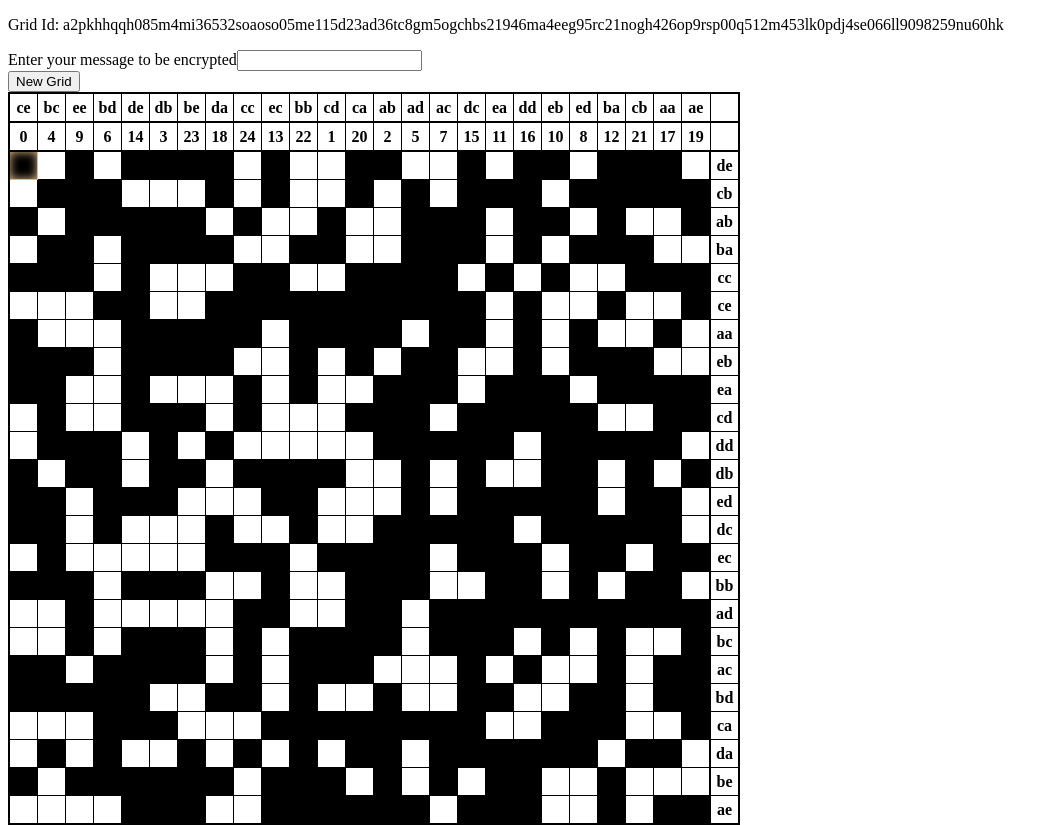
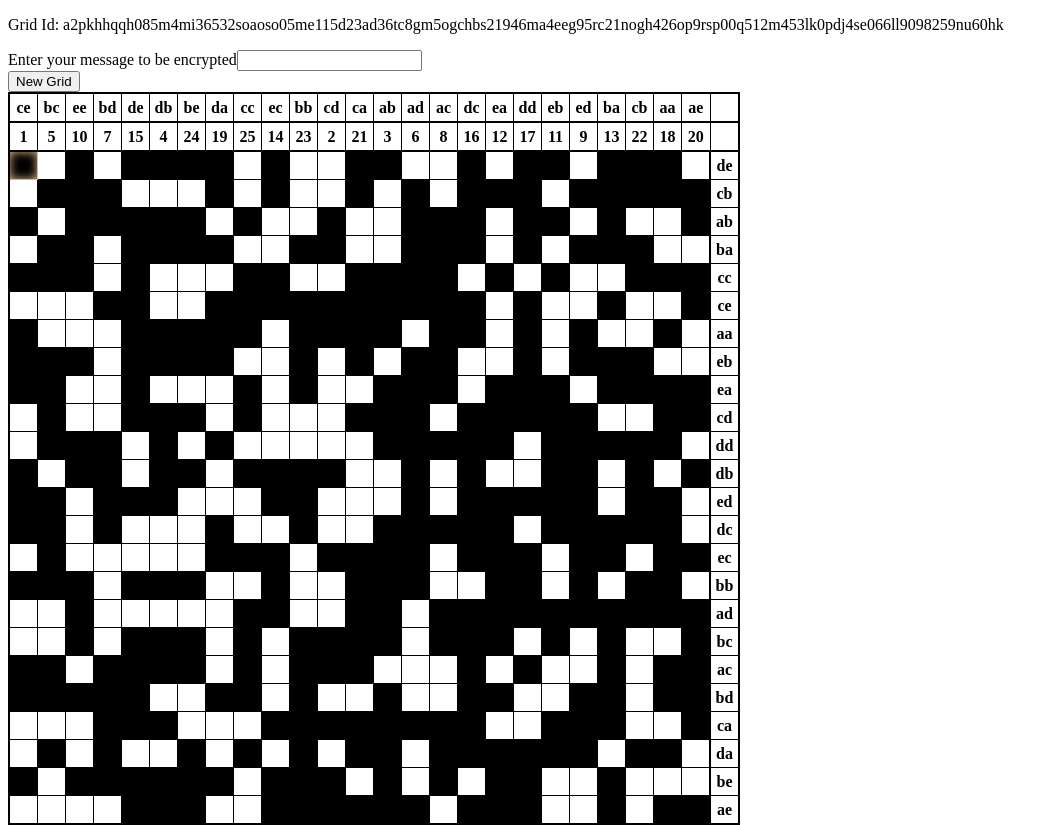
Before and after one commit to aglovaile/rs44, a React (Create React App) app: page / in a window 1280 px wide. Shown: the top 825 px of the page, without its empty margins (0-1057 px from the left). Built offline with nearby package versions, Linux system fonts and the light colour scheme.

Commit message:
Split GridTable into multiple components

```diff
--- a/src/App.js
+++ b/src/App.js
@@ -1,6 +1,6 @@
 import React, {Component} from 'react';
 import TextInput from './components/TextInput'
-import GridTable from './components/GridTable';
+import GridTable from './components/Grid/GridTable';
 import Grid from './share/Grid'
 import './App.css'
 
@@ -112,7 +112,7 @@ class App extends Component {
         />
         <p>Your current message: {this.state.message}</p>
         <p>Your encrypted message: {this.state.cipherText}</p>
-        <p>Your current message length: {this.state.message.length}</p>
+        <p>Your message/ciphertext length: {`${this.state.message.length}/${this.state.cipherText.length}`}</p>
         <p>Your current start index: {this.state.startInd.digraphs} at [{this.state.startInd.xy[0]}, {this.state.startInd.xy[1]}]</p>
         <p>Your current offset: {this.state.offset}</p>
         <button onClick={this.encrypt}>Encrypt!</button>
--- /dev/null
+++ b/src/components/Grid/GridHeader.js
@@ -0,0 +1,20 @@
+function GridHeader (props) {
+  const {header} = props
+
+  return (
+    ['digraph', 'numbers'].map(i => {
+      const rowId = `grid-${i}-header`
+      const cellClass = `${rowId}-cell no-select`
+
+      return (
+        <tr id={rowId} key={rowId}>
+          {header[i].map(num => {
+            const tag = i === 'numbers' ? num + 1 : num
+            return <th key={`grid-header-number-${num}`} className={cellClass}>{tag}</th>})}
+        </tr>
+      )
+    })
+  )
+}
+
+export default GridHeader
--- /dev/null
+++ b/src/components/Grid/GridRow.js
@@ -0,0 +1,20 @@
+function Row (props) {
+  const {row, handleCellClick, activeCell, index} = props
+
+  return row.map((cell, j) => {
+    const cellColor = cell.value === 1 ? 'cell-white' : 'cell-black'
+    const isActive = index === activeCell[0] && j === activeCell[1] ? 'cell-active' : ''
+    return (
+      <td
+        className={`grid-cell ${cellColor} ${isActive}`}
+        id={`cell-${index}-${j}`}
+        key={`cell${index}${j}`}
+        onClick={handleCellClick}
+      >
+        {cell.letter}
+      </td>
+    )
+  })
+}
+
+export default Row
--- /dev/null
+++ b/src/components/Grid/GridRows.js
@@ -0,0 +1,21 @@
+import Row from './GridRow'
+
+function Rows (props) {
+  const {grid, handleCellClick, activeCell, side} = props
+
+  return grid.rows.map((row, index) => {
+    return (
+      <tr id={`row-${index}`} key={`row-${index}`}>
+        <Row
+          row={row}
+          handleCellClick={handleCellClick}
+          activeCell={activeCell}
+          index={index}
+        />
+        <th key={`side-digraph`} class="grid-digraph-side no-select">{side[index]}</th>
+      </tr>
+    )
+  })
+}
+
+export default Rows
--- /dev/null
+++ b/src/components/Grid/GridTable.js
@@ -0,0 +1,26 @@
+import React from 'react';
+import GridHeader from './GridHeader'
+import Rows from './GridRows'
+
+const GridTable = (props) => {
+  const {grid, handleCellClick, activeCell} = props
+  const {header, side} = grid
+
+  return (
+    <table id="grid-table">
+      <tbody>
+        <GridHeader header={header} />
+      </tbody>
+      <tbody id="grid-body">
+        <Rows
+          grid={grid}
+          handleCellClick={handleCellClick}
+          activeCell={activeCell}
+          side={side}
+        />
+      </tbody>
+    </table>
+  )
+}
+
+export default GridTable // React.memo(GridTable)
--- a/src/components/GridTable.js
+++ /dev/null
@@ -1,61 +0,0 @@
-import React from 'react';
-
-const GridTable = (props) => {
-  const {grid, handleCellClick, activeCell} = props
-  const {header, side} = grid
-
-  function Rows () {
-    return grid.rows.map((r,i) => {
-      return (
-        <tr id={`row-${i}`} key={`row-${i}`}>
-          {Row(r, i)}
-          <th key={`side-digraph`} class="grid-digraph-side no-select">{side[i]}</th>
-        </tr>
-      )
-    })
-  }
-
-  function Row (row, i) {
-    return row.map((cell, j) => {
-      const cellColor = cell.value === 1 ? 'cell-white' : 'cell-black'
-      const isActive = i === activeCell[0] && j === activeCell[1] ? 'cell-active' : ''
-      return (
-        <td
-          className={`grid-cell ${cellColor} ${isActive}`}
-          id={`cell-${i}-${j}`}
-          key={`cell${i}${j}`}
-          onClick={handleCellClick}
-        >
-          {cell.letter}
-        </td>
-      )
-    })
-  }
-
-  function GridHeader () {
-    return (
-      ['digraph', 'numbers'].map(i => {
-        const rowId = `grid-${i}-header`
-        const cellClass = `${rowId}-cell no-select`
-        return (
-          <tr id={rowId} key={rowId}>
-            {header[i].map(num => <th key={`grid-header-number-${num}`} className={cellClass}>{num}</th>)}
-          </tr>
-        )
-      })
-    )
-  }
-
-  return (
-    <table id="grid-table">
-      <tbody>
-        <GridHeader />
-      </tbody>
-      <tbody id="grid-body">
-        <Rows />
-      </tbody>
-    </table>
-  )
-}
-
-export default GridTable // React.memo(GridTable)
```
Also changed, not shown: 1 other file (tests, documents, lock files or other folders).
